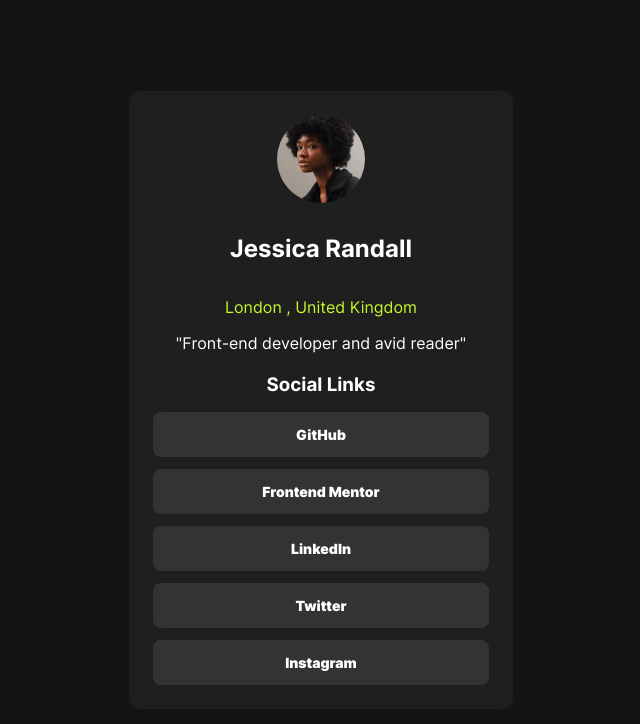
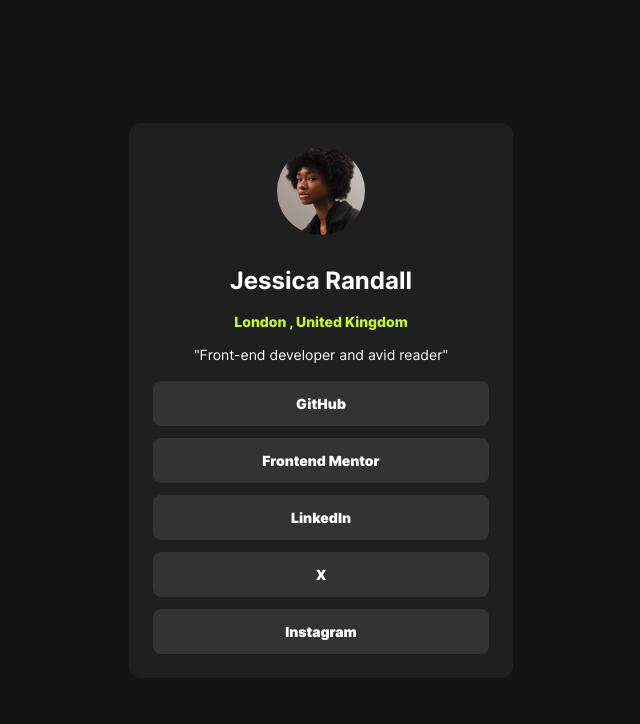
Before and after one commit to ChamuMutezva/social-links-profile, a plain HTML site: page index.html in a window 1280 px wide. Shown: the whole page, without its empty margins (319-959 px from the left). Drawn offline with Linux system fonts and the light colour scheme.

Commit message:
changed Twitter name to X

```diff
--- a/index.html
+++ b/index.html
@@ -16,7 +16,9 @@
                 />
                 <h2 id="profile-title" class="title">Jessica Randall</h2>
                 <p class="main-text text-location">London , United Kingdom</p>
-                <p class="main-text">"Front-end developer and avid reader"</p>
+                <p class="main-text main-text-description">
+                    "Front-end developer and avid reader"
+                </p>
             </section>
             <section class="links" aria-labelledby="social-links-title">
                 <h3 id="social-links-title" class="sr-only">Social Links</h3>
@@ -25,7 +27,13 @@
                     Frontend Mentor
                 </a>
                 <a href="https://www.linkedin.com" class="link"> LinkedIn </a>
-                <a href="https://x.com/" class="link"> Twitter </a>
+                <a
+                    href="https://x.com/"
+                    class="link twitter"
+                    aria-label="X formerly Twitter"
+                >
+                    X
+                </a>
                 <a href="https://www.instagram.com/" class="link">
                     Instagram
                 </a>
--- a/style.css
+++ b/style.css
@@ -126,12 +126,13 @@ select {
     --spacing-500: 40px;
     --spacing-300: 24px;
     --spacing-200: 16px;
+    --spacing-175: 14px;
     --spacing-150: 12px;
     --spacing-100: 8px;
     --spacing-50: 4px;
 
-     /* Font variables */
-    --font-family: "Inter Variable", sans-serif;  /* Default font family */
+    /* Font variables */
+    --font-family: "Inter Variable", sans-serif; /* Default font family */
     --line-height: 1.5; /* Default line height */
     --font-size-title: 1.5rem; /* Title font size */
     --font-size-content: 0.875rem; /* Content font size */
@@ -187,16 +188,41 @@ select {
         color: var(--grey-900);
     }
 }
+.twitter {
+    display: flex;
+    justify-content: center;
+    align-items: center;
+
+}
 .title,
 .main-text {
     text-align: center;
 }
 .title {
-    margin-block: var(--spacing-200);
+    margin-block-start: var(--spacing-200);
 }
 .text-location {
     color: var(--green);
+    font-size: var(--font-size-content);
+    font-weight: 800;
 }
 .profile-container {
     margin-bottom: var(--spacing-200);
 }
+
+.main-text-description {
+    font-size: var(--font-size-content);
+}
+
+.sr-only {
+    position: absolute;
+    width: 1px;
+    height: 1px;
+    padding: 0;
+    margin: -1px;
+    overflow: hidden;
+    clip: rect(0, 0, 0, 0);
+    white-space: nowrap;
+    /* added line */
+    border: 0;
+}
```
